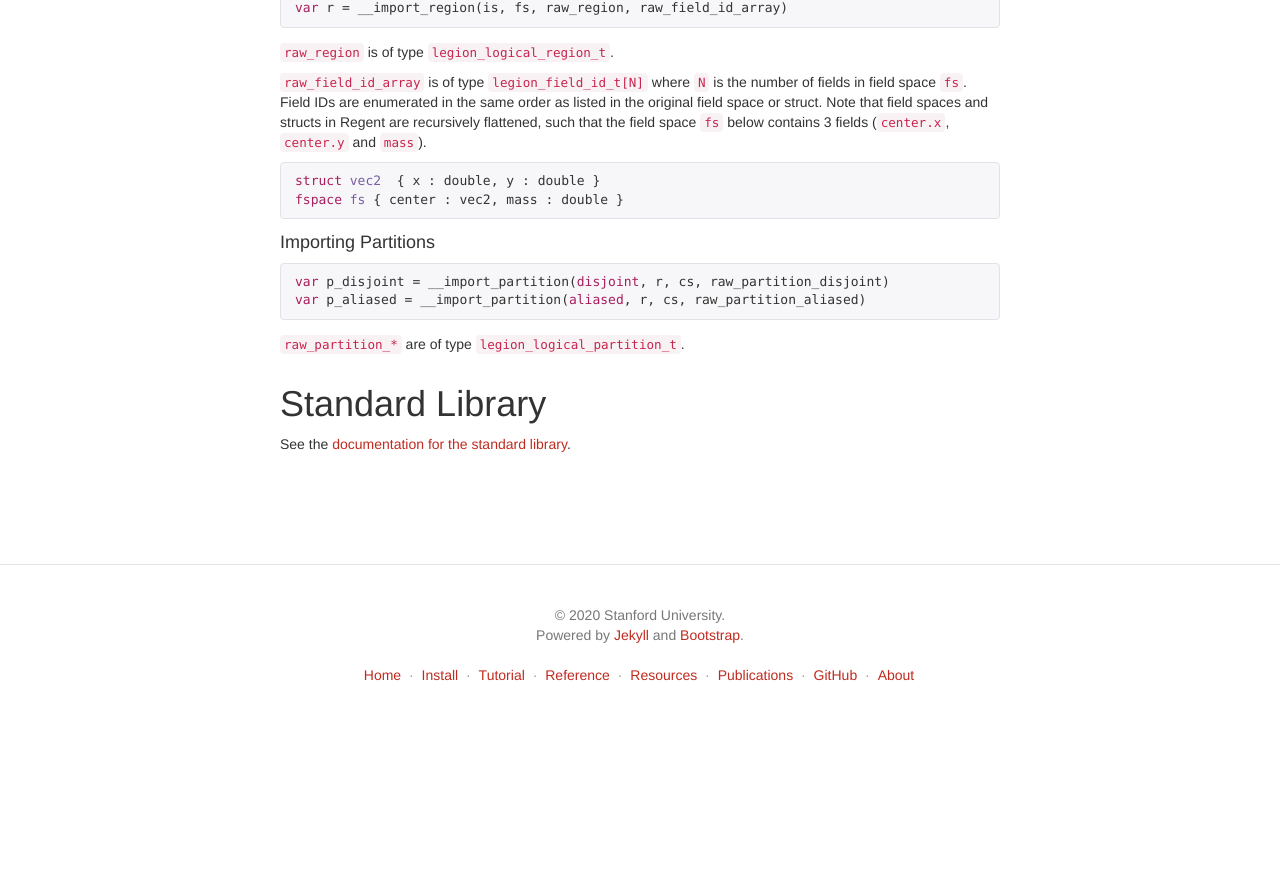
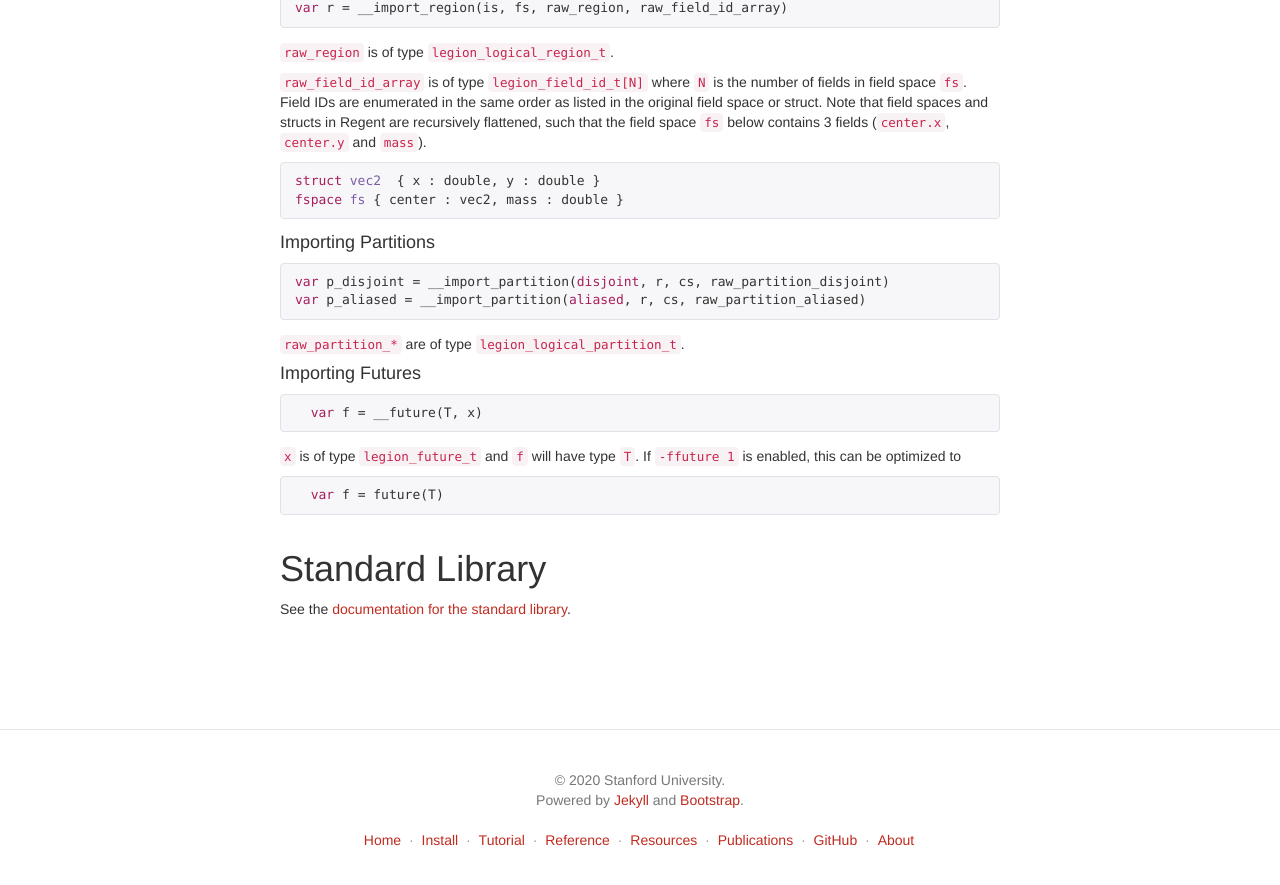
Before and after one commit to StanfordLegion/regent-lang.org, a Jekyll site: the page built from reference.md, in a window 1280 px wide and 900 px high, scrolled down 18745 px. Shown: the top 885 px of the window. Built offline with Jekyll 4.4.1, drawn with Linux system fonts in a browser that asks for light colours; nearby versions of some CDN libraries; before the commit the page ends 19480 px from its top, so only the background shows below that.

Commit message:
Add documentation for __future

```diff
--- a/reference.md
+++ b/reference.md
@@ -1270,6 +1270,18 @@
 
 `raw_partition_*` are of type `legion_logical_partition_t`.
 
+#### Importing Futures
+
+{% highlight regent %}
+  var f = __future(T, x)
+{% endhighlight %}
+
+`x` is of type `legion_future_t` and `f` will have type `T`. If `-ffuture 1` is enabled, this can be optimized to
+
+{% highlight regent %}
+  var f = future(T)
+{% endhighlight %}
+
 # Standard Library
 
 See the [documentation for the standard library](/doc).
```
